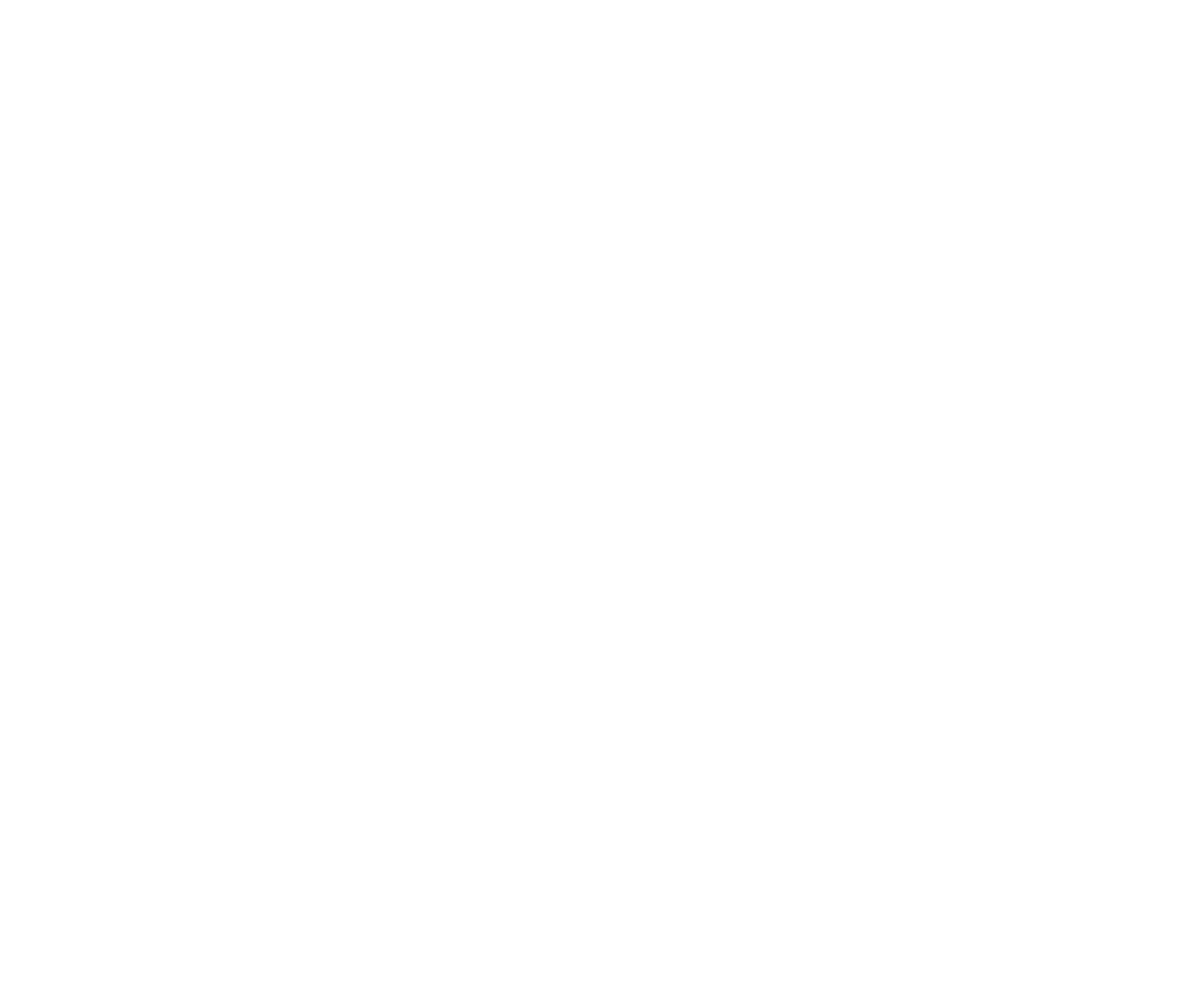
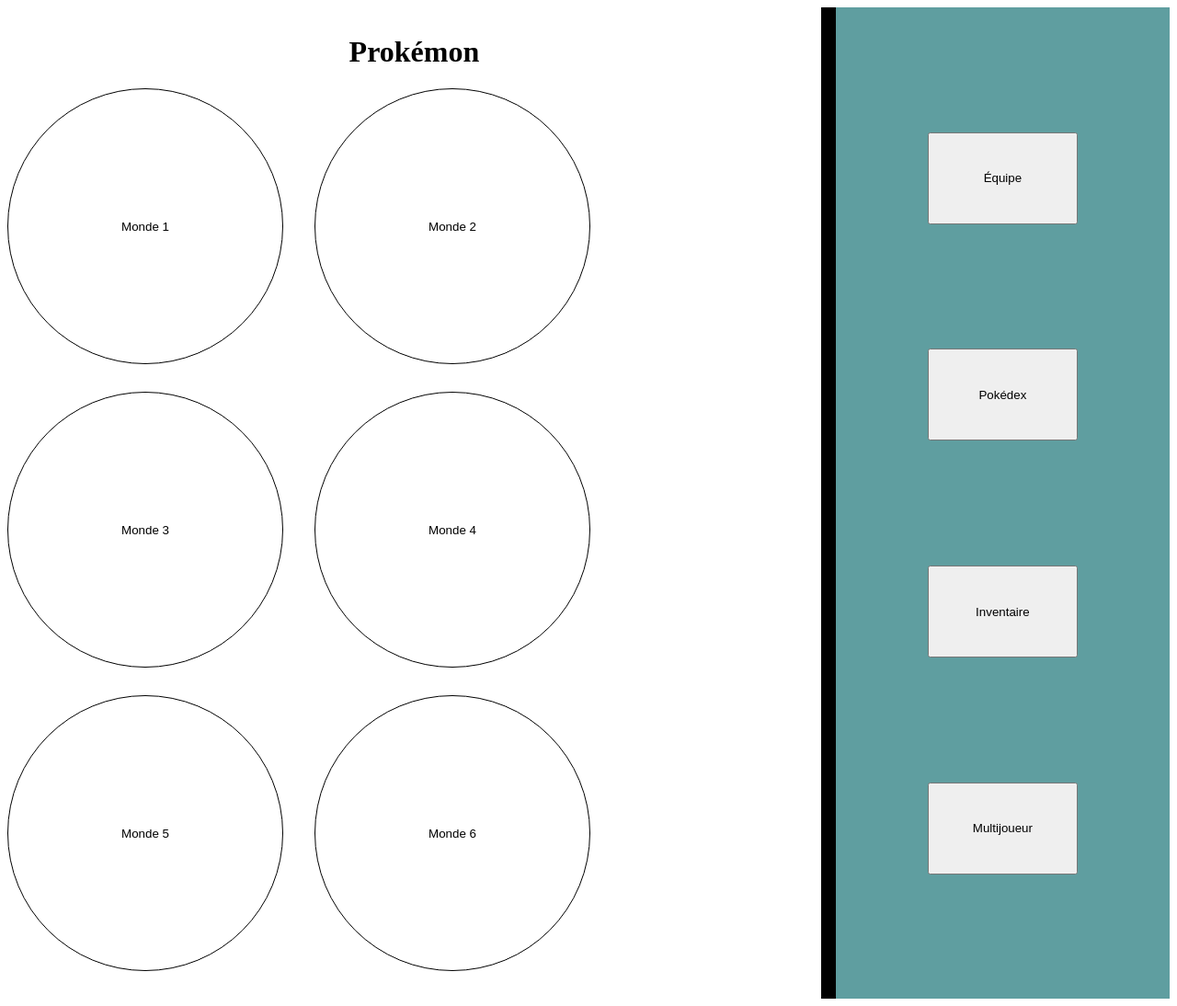
Before and after one commit to Zenwinks/pokemon-python, a Django app: page /pokemon/ in a window 1280 px wide. Before the commit the page is empty. Shown: the whole page at 92% size. Before the commit the page ends 800 px from the top, so only its background shows below. Run offline with Django 3.2, Linux system fonts and the light colour scheme.

Commit message:
Commit test

```diff
--- a/pokemonApp/templates/pokemonApp/home.html
+++ b/pokemonApp/templates/pokemonApp/home.html
@@ -3,8 +3,84 @@
 <head>
     <meta charset="UTF-8">
     <title>ProKémon</title>
+    <style>
+        .wrapper {
+            display: grid;
+            grid-template-columns: 70% 30%;
+        }
+
+        h1 {
+            margin-top: 30px;
+            grid-row: 1/2;
+            grid-column: 2/4;
+            display: flex;
+            flex-direction: column;
+            align-items: center;
+            justify-content: center;
+        }
+
+        .rightside {
+            grid-column: 2;
+            border-left: 1rem solid ;
+            background: cadetblue;
+            display: flex;
+            flex-direction: column;
+            justify-content: space-evenly;
+        }
+
+        .leftside {
+            grid-column: 1;
+        }
+
+        .button {
+            width: 300px;
+            height: 300px;
+            border-radius: 180px;
+            border: 1px solid black;
+            background-color: white;
+            outline: none;
+            margin-bottom: 30px;
+            margin-right: 30px;
+        }
+
+        .button:hover {
+            background-color: cornflowerblue;
+            color: white;
+            cursor: pointer;
+        }
+
+        .buttonInv{
+            margin-right: 100px;
+            margin-left: 100px;
+            height: 100px;
+        }
+
+        .buttonInv:hover {
+            background-color: cornflowerblue;
+            color: white;
+            cursor: pointer;
+        }
+    </style>
 </head>
 <body>
-
+<div class="wrapper">
+    <div class="leftside">
+        <h1>Prokémon</h1>
+        <div class="buttons">
+            <button type="button" class="button">Monde 1</button>
+            <button type="button" class="button">Monde 2</button>
+            <button type="button" class="button">Monde 3</button>
+            <button type="button" class="button">Monde 4</button>
+            <button type="button" class="button">Monde 5</button>
+            <button type="button" class="button">Monde 6</button>
+        </div>
+    </div>
+    <div class="rightside">
+        <button type="button" class="buttonInv">Équipe</button>
+        <button type="button" class="buttonInv">Pokédex</button>
+        <button type="button" class="buttonInv">Inventaire</button>
+        <button type="button" class="buttonInv">Multijoueur</button>
+    </div>
+</div>
 </body>
 </html>
--- a/pokemonPython/settings.py
+++ b/pokemonPython/settings.py
@@ -35,8 +35,7 @@
     'django.contrib.sessions',
     'django.contrib.messages',
     'django.contrib.staticfiles',
-    'pokemonApp.apps.PokemonappConfig',
-    'oauth2_provider'
+    'pokemonApp.apps.PokemonappConfig'
 ]
 
 MIDDLEWARE = [
--- a/pokemonPython/urls.py
+++ b/pokemonPython/urls.py
@@ -18,6 +18,5 @@
 
 urlpatterns = [
     path('admin/', admin.site.urls),
-    path('pokemon/', include('pokemonApp.urls')),
-    path(r'^o/', include('oauth2_provider.urls', namespace='oauth2_provider'))
+    path('pokemon/', include('pokemonApp.urls'))
 ]
```
